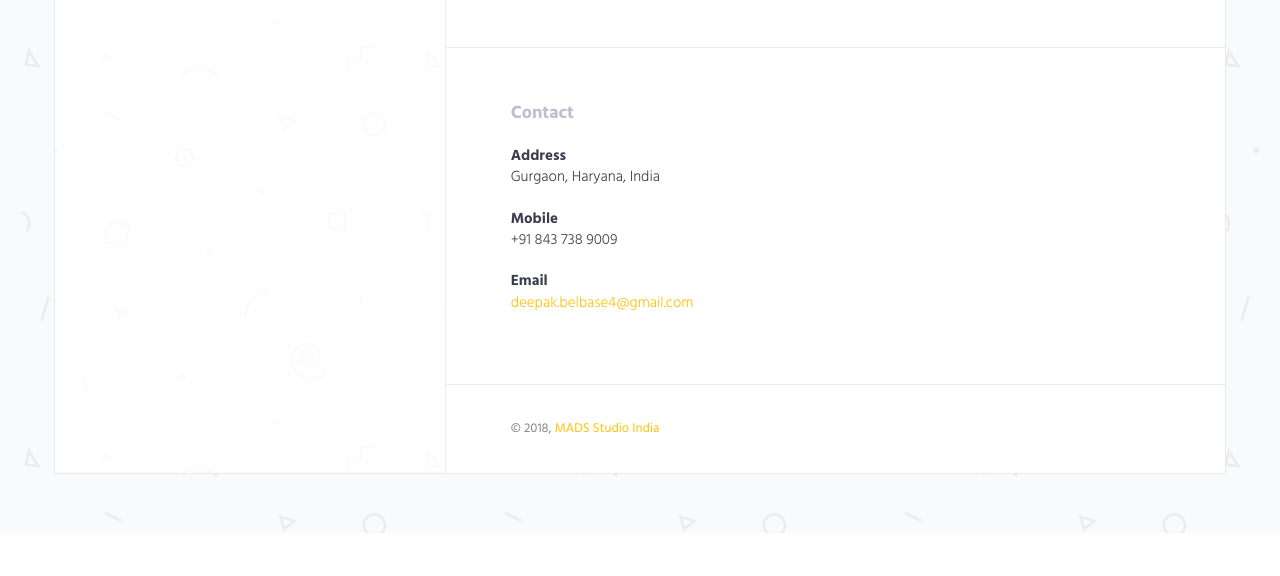
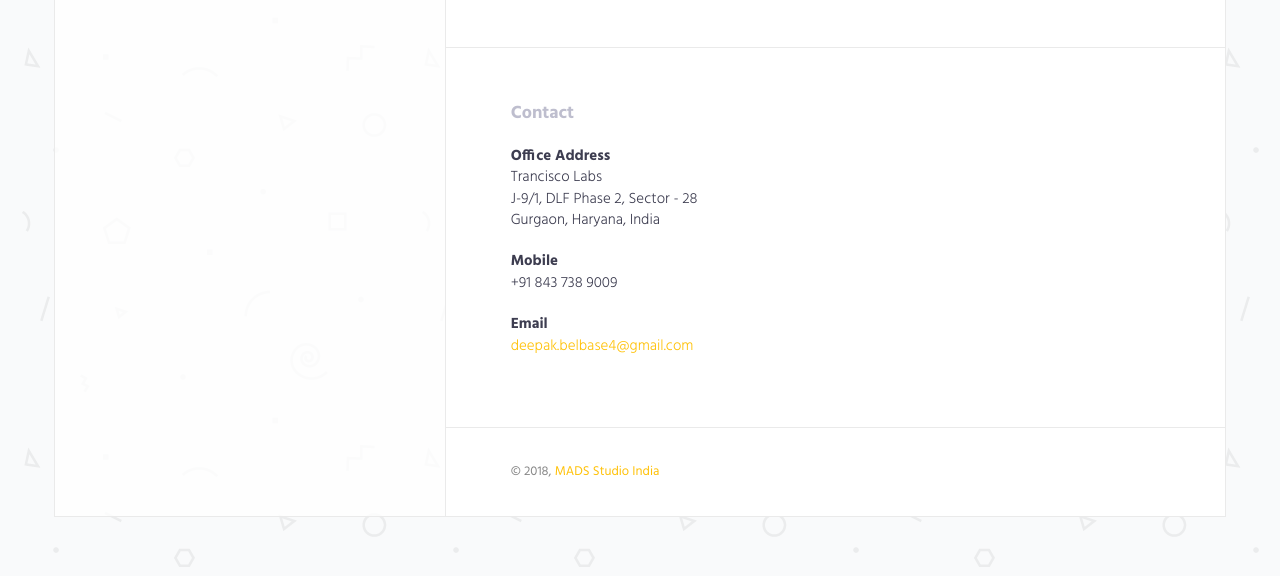
Before and after one commit to supmuk/belbase.github.io, a plain HTML site: page index.html in a window 1280 px wide. Shown: the part 2308-2884 px from the top of the page. Before the commit the page ends 2841 px from the top, so only its background shows below. Drawn offline with Linux system fonts and the light colour scheme.

Commit message:
Modified: Contact Details

```diff
--- a/index.html
+++ b/index.html
@@ -357,7 +357,9 @@
         <div class="row">
             <div class="col-md-12">
                 <address>
-                    <strong>Address</strong><br>
+                    <strong>Office Address</strong><br/>
+                    Trancisco Labs<br/>
+                    J-9/1, DLF Phase 2, Sector - 28<br/>
                     Gurgaon, Haryana, India
                 </address>
                 <address>
```
